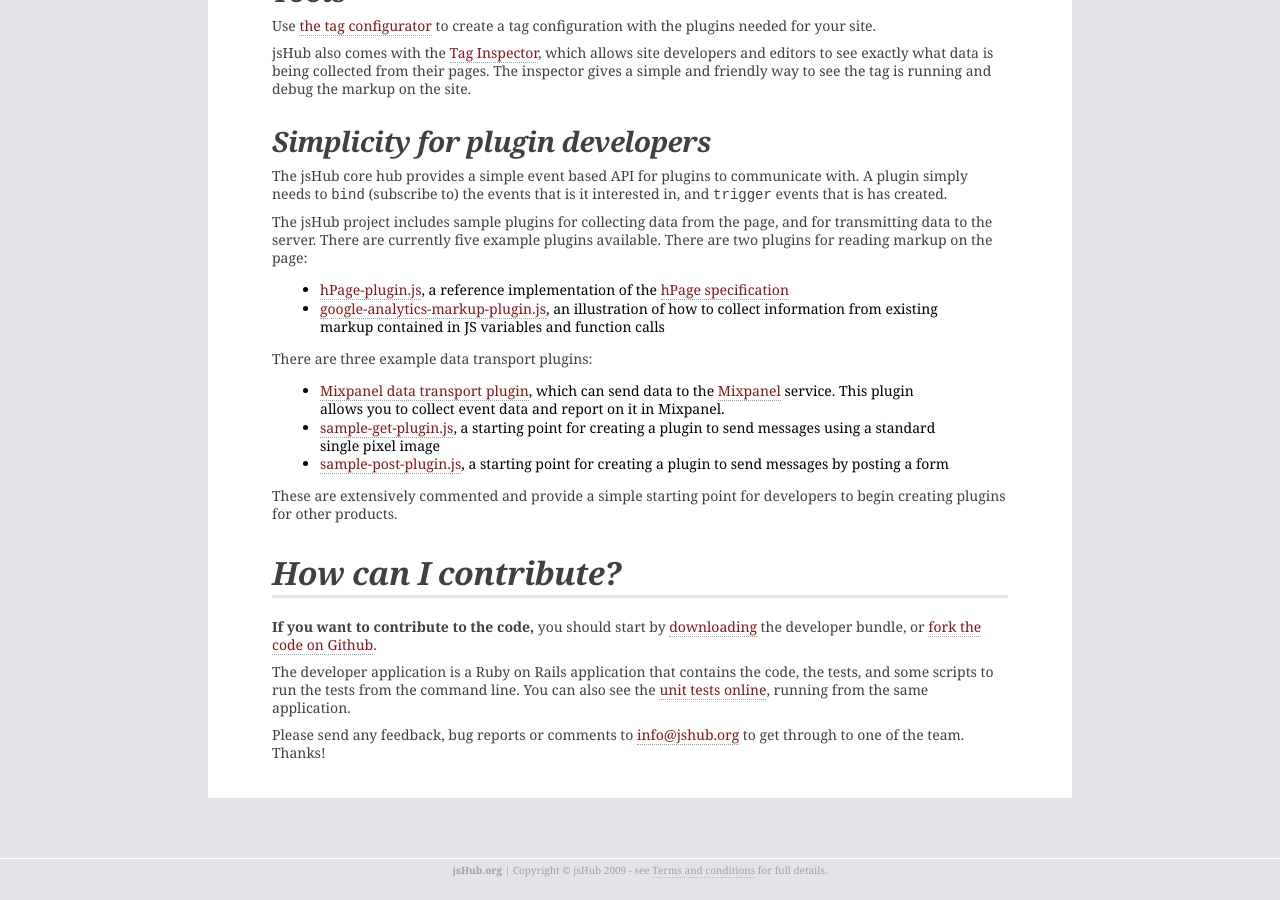
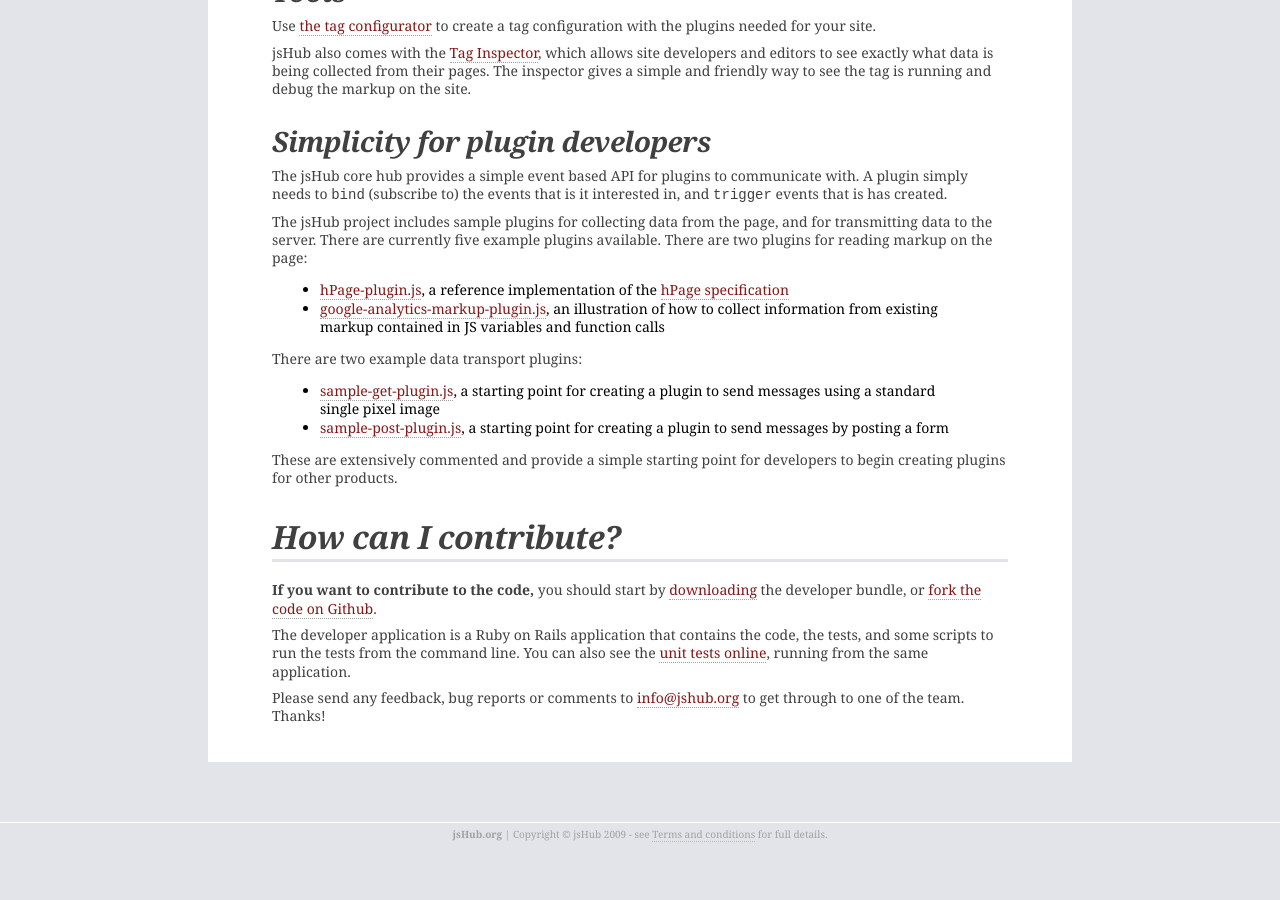
Before and after one commit to jshub/jshub.github.com, a Jekyll site: the page built from projects/jshub/index.markdown, in a window 1280 px wide and 900 px high, scrolled down 1891 px. Built offline with Jekyll 4.4.1, drawn with Linux system fonts in a browser that asks for light colours; after the commit the page ends 2755 px from its top, so only the background shows below that.

Commit message:
Removed reference to mixpanel plugin

```diff
--- a/projects/jshub/index.markdown
+++ b/projects/jshub/index.markdown
@@ -70,8 +70,7 @@
  * [hPage-plugin.js](https://github.com/jshub/jshub-core/blob/master/app/javascripts/data-capture/hPage-plugin.js), a reference implementation of the [hPage specification](/hPage/)
  * [google-analytics-markup-plugin.js](https://github.com/jshub/jshub-core/blob/master/app/javascripts/data-capture/google-analytics-markup-plugin.js), an illustration of how to collect information from existing markup contained in JS variables and function calls
 
-There are three example data transport plugins:
- * [Mixpanel data transport plugin](https://github.com/jshub/jshub-core/blob/master/app/javascripts/data-transport/sample-get-plugin.js), which can send data to the [Mixpanel](http://mixpanel.com/) service. This plugin allows you to collect event data and report on it in Mixpanel.
+There are two example data transport plugins:
  * [sample-get-plugin.js](https://github.com/jshub/jshub-core/blob/master/app/javascripts/data-transport/sample-get-plugin.js), a starting point for creating a plugin to send messages using a standard single pixel image
  * [sample-post-plugin.js](https://github.com/jshub/jshub-core/blob/master/app/javascripts/data-transport/sample-post-plugin.js), a starting point for creating a plugin to send messages by posting a form
 
```
